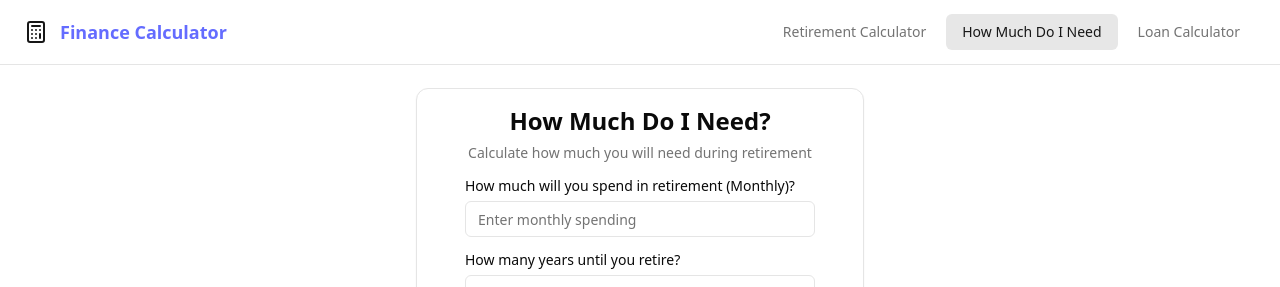
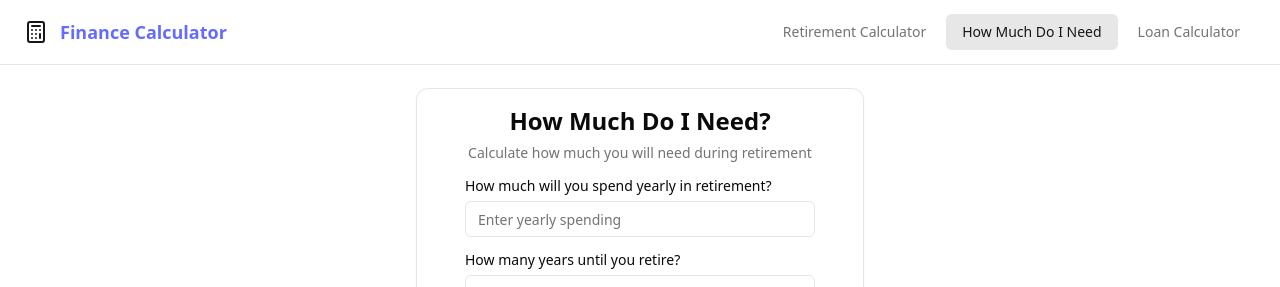
Before and after one commit to mpop-24/financecalculate, a React (Vite) app: page /need in a window 1280 px wide. Shown: the top 287 px of the page. Built offline with nearby package versions, Linux system fonts and the light colour scheme; the HTML template or start-up script is replaced by a standard one.

Commit message:
fixed wording

```diff
--- a/src/components/needcalc.tsx
+++ b/src/components/needcalc.tsx
@@ -77,9 +77,9 @@ export function NeedCalculator() {
                 name="spend"
                 render={({ field }) => (
                   <FormItem>
-                    <FormLabel>How much will you spend in retirement (Monthly)?</FormLabel>
+                    <FormLabel>How much will you spend yearly in retirement?</FormLabel>
                     <FormControl>
-                      <Input type="number" placeholder="Enter monthly spending" {...field} />
+                      <Input type="number" placeholder="Enter yearly spending" {...field} />
                     </FormControl>
                   </FormItem>
                 )}
```
